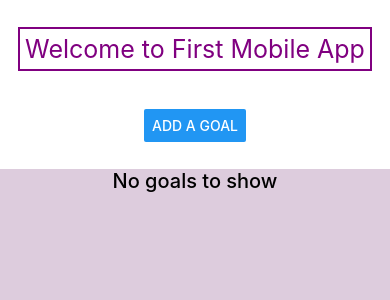
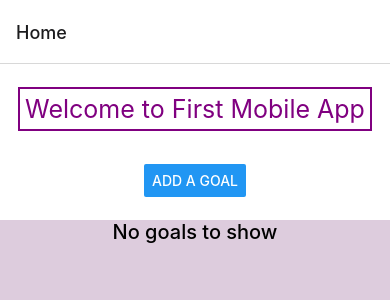
Before and after one commit to eric3318/cs5520-mobile-development, a React Native app: screen / in a window 390 px wide. Shown: the top 300 px of the page. Built offline with nearby package versions, Linux system fonts and the light colour scheme.

Commit message:
in class activity - Homepage

```diff
--- a/App.js
+++ b/App.js
@@ -6,7 +6,9 @@ const Stack = createNativeStackNavigator();
 export default function App() {
   return (
     <NavigationContainer>
-      <Home />
+      <Stack.Navigator>
+        <Stack.Screen name="Home" component={Home} />
+      </Stack.Navigator>
     </NavigationContainer>
   );
 }
```
